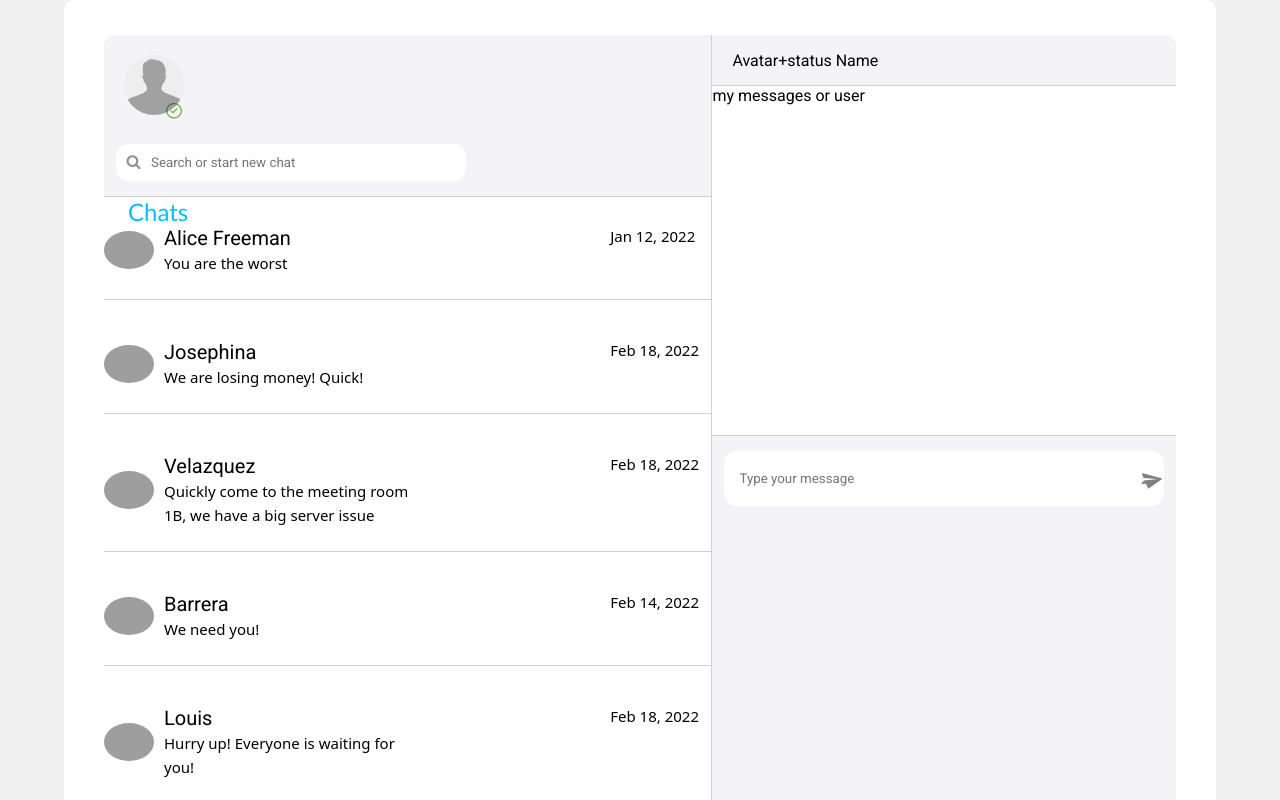
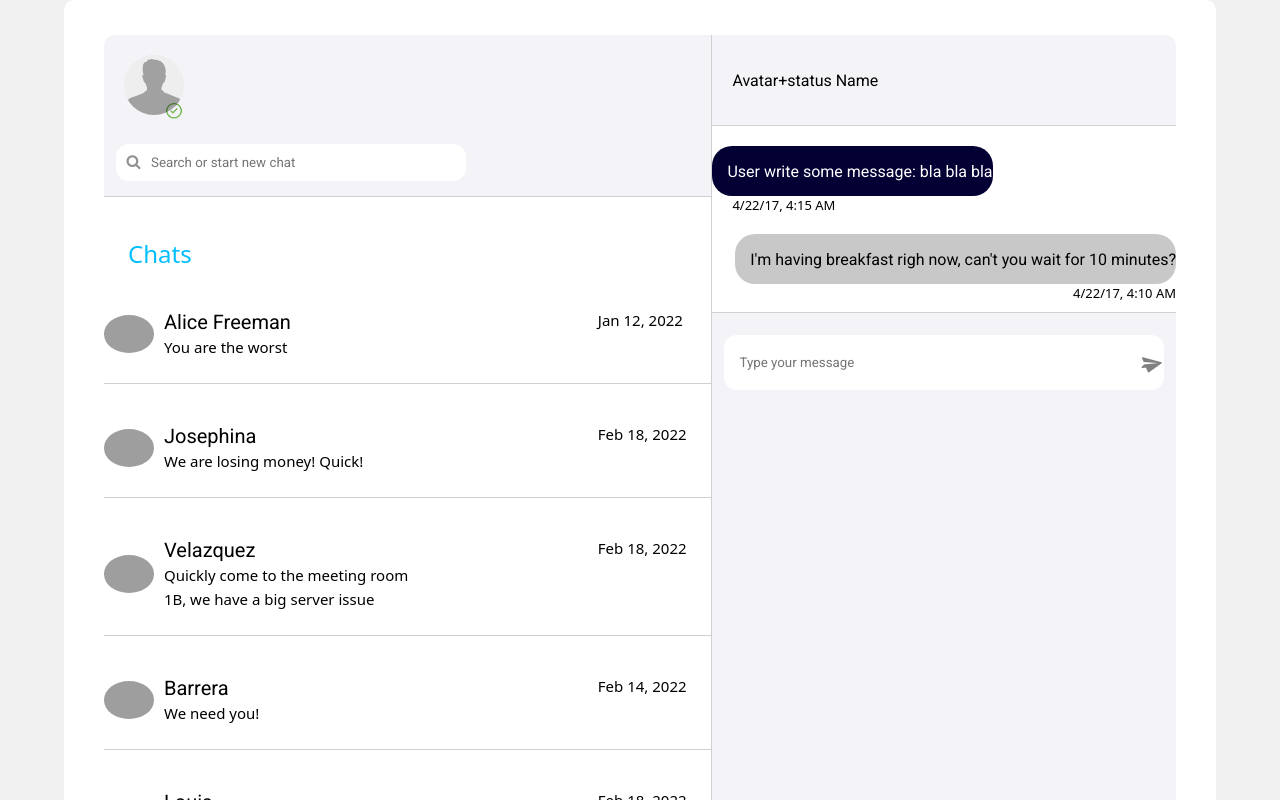
Before and after one commit to Vitalii-chillbro/react_chat, a React (Create React App) app: page / in a window 1280 px wide. Shown: the top 800 px of the page. Built offline with nearby package versions, Linux system fonts and the light colour scheme; grey boxes are pictures that could not be loaded.

Commit message:
create demo message

```diff
--- /dev/null
+++ b/src/components/UI/MyMessage.jsx
@@ -0,0 +1,16 @@
+import React from 'react'
+import './myMessage.css'
+
+const MyMessage = (props) => {
+    const {post} = props
+    return (
+        <div className='mymessage_wrap'>
+            <div className='mymessage'>
+             {post.title}
+            </div>
+            <span className='mymessage_time'>4/22/17, 4:10 AM</span>
+        </div>
+    )
+}
+
+export default MyMessage
--- /dev/null
+++ b/src/components/UI/UserMessage.jsx
@@ -0,0 +1,15 @@
+import React from 'react'
+import './userMessage.css'
+
+const UserMessage = () => {
+  return (
+    <div className='usermessage_wrap'>
+    <div className='usermessage'>
+        User write some message: bla bla bla
+        </div>
+        <span className='usermessage_time'>4/22/17, 4:15 AM</span>
+        </div>
+  )
+}
+
+export default UserMessage
--- /dev/null
+++ b/src/components/UI/myMessage.css
@@ -0,0 +1,20 @@
+.mymessage_wrap{
+    align-self: flex-end;
+}
+.mymessage {
+    display: flex;
+    align-items: center;
+    height: 50px;
+    border-radius: 20px;
+    background-color: #C8C8C8;
+    padding-left: 15px;
+    margin: 20px 0 0 0;
+}
+.mymessage_time {
+    display: flex;
+    justify-content: flex-end;
+    font-family: system-ui, -apple-system, BlinkMacSystemFont, 'Segoe UI', Roboto, Oxygen, Ubuntu, Cantarell, 'Open Sans', 'Helvetica Neue', sans-serif;
+    font-weight: 100;
+    font-size: small;
+    margin-bottom: 10px;
+}
--- /dev/null
+++ b/src/components/UI/userMessage.css
@@ -0,0 +1,22 @@
+.usermessage_wrap {
+    align-self: flex-start;
+}
+.usermessage {
+    display: flex;
+    align-items: center;
+    height: 50px;
+    border-radius: 20px;
+    color: #fff;
+    background-color: #030134;
+    padding-left: 15px;
+    margin: 20px 0 0 0;
+
+}
+.usermessage_time {
+    display: flex;
+    justify-content: flex-start;
+    font-family: system-ui, -apple-system, BlinkMacSystemFont, 'Segoe UI', Roboto, Oxygen, Ubuntu, Cantarell, 'Open Sans', 'Helvetica Neue', sans-serif;
+    font-weight: 100;
+    font-size: small;
+    margin-left: 20px;
+}
--- a/src/components/chatContent/ChatContent.jsx
+++ b/src/components/chatContent/ChatContent.jsx
@@ -1,19 +1,47 @@
-import React from 'react'
+import React, { useState } from 'react'
+import MyMessage from '../UI/MyMessage'
+import UserMessage from '../UI/UserMessage'
 import './chatContent.css'
 
 const ChatContent = () => {
+    const [posts, setPosts] = useState([{ title: "I'm having breakfast righ now, can't you wait for 10 minutes?" }])
+
+    const [title, setTitle] = useState('')
+
+    const addNewPost = () => {
+        const newPost = {
+            title
+        }
+        setPosts([...posts, newPost])
+        setTitle('')
+    }
+
     return (
         <div className='main__chatcontent'>
             <div className='chatcontent__heading'>
                 Avatar+status   Name
             </div>
             <div className="chatcontent__main">
-                my messages or user
+                <UserMessage />
+                {posts.map((post) => (
+                    <MyMessage post={post} title={title}  />
+                ))}
+
             </div>
             <div className='chatcontent__footer'>
                 <div className="send_wrap">
-                    <input type="text" placeholder='Type your message' />
-                    <button className="btnSendMsg" id="sendMsgBtn">
+                    <input
+                        value={title}
+                        onChange={(e) => setTitle(e.target.value)}
+                        type="text"
+                        placeholder='Type your message'
+                    />
+                    <button
+                        className="btnSendMsg"
+                        id="sendMsgBtn"
+                        onClick={addNewPost}
+                        disabled={!title}
+                    >
                         <i className="fa fa-paper-plane"></i>
                     </button>
                 </div>
--- a/src/components/chatContent/chatContent.css
+++ b/src/components/chatContent/chatContent.css
@@ -6,21 +6,21 @@
 .chatcontent__heading {
     display: flex;
     align-items: center;
-    height: 50px;
+    height: 90px;
     margin-left: 20px;
 }
 
 .chatcontent__main {
     background-color: #fff;
     border-top: 1px solid #D0D0D0;
-    height: 350px;
+    height: max-content;
+    display: flex;
+    flex-flow: column nowrap;
 }
 
 .chatcontent__footer {
     border-top: 1px solid #D0D0D0;
     display: flex;
-    justify-content: center;
-    align-items: flex-end;
 }
 
 .send_wrap {
@@ -28,7 +28,7 @@
     background-color: #fff;
     border-radius: 13px;
     width: 100%;
-    margin: 15px 12px 15px 12px;
+    margin: 22px 12px 15px 12px;
 }
 
 .send_wrap input {
--- a/src/components/chatList/chatList.css
+++ b/src/components/chatList/chatList.css
@@ -54,7 +54,7 @@
 
 .chatlist_title {
     color: #00BFFF;
-    font-weight: 100;
-    font-family: 'Gill Sans', 'Gill Sans MT', Calibri, 'Trebuchet MS', sans-serif;
-    margin-left: 24px;
+    font-weight: 300;
+    font-family: system-ui, -apple-system, BlinkMacSystemFont, 'Segoe UI', Roboto, Oxygen, Ubuntu, Cantarell, 'Open Sans', 'Helvetica Neue', sans-serif;
+    margin: 40px 0px 40px 24px;
 }
--- a/src/components/chatList/chatListItem.css
+++ b/src/components/chatList/chatListItem.css
@@ -26,7 +26,7 @@
     font-family: system-ui, -apple-system, BlinkMacSystemFont, 'Segoe UI', Roboto, Oxygen, Ubuntu, Cantarell, 'Open Sans', 'Helvetica Neue', sans-serif;
 }
 .chatlist_items_data {
-    width: 20%;
+    width: 23%;
     font-size: 15px;
     font-weight: 100;
     font-family: system-ui, -apple-system, BlinkMacSystemFont, 'Segoe UI', Roboto, Oxygen, Ubuntu, Cantarell, 'Open Sans', 'Helvetica Neue', sans-serif;
```
